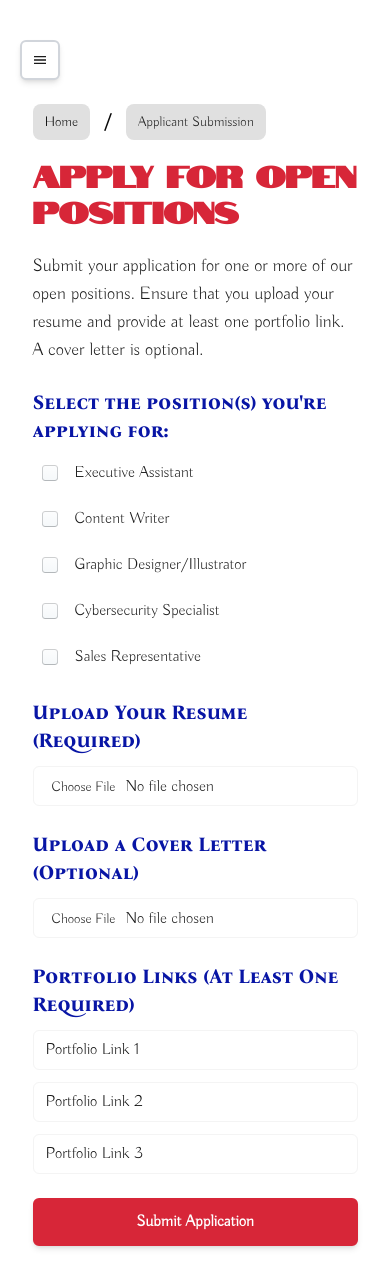
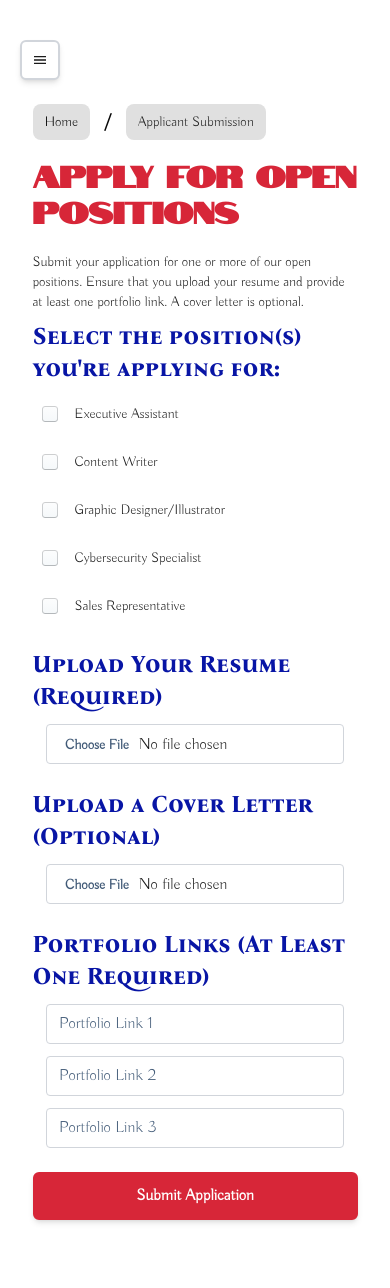
Before and after one commit to tmchuynh/phoenix-code-studio, a Next.js app: page /applicant-submission in a window 390 px wide. Shown: the top 1288 px of the page. Built offline with nearby package versions, Linux system fonts and the light colour scheme.

Commit message:
update width

```diff
--- a/src/app/applicant-submission/page.tsx
+++ b/src/app/applicant-submission/page.tsx
@@ -82,7 +82,7 @@ const ApplicantSubmissionPage = () => {
       <h1 className="text-3xl md:text-4xl lg:text-5xl font-bold text-primary mb-6">
         Apply for Open Positions
       </h1>
-      <p className="mb-6 text-lg">
+      <p>
         Submit your application for one or more of our open positions. Ensure
         that you upload your resume and provide at least one portfolio link. A
         cover letter is optional.
@@ -96,7 +96,7 @@ const ApplicantSubmissionPage = () => {
       <form onSubmit={handleSubmit} className="space-y-6">
         {/* Job Positions Selection */}
         <section>
-          <h2 className="text-xl font-semibold text-secondary mb-3">
+          <h2 className="text-secondary mb-3">
             Select the position(s) you're applying for:
           </h2>
           <div className="grid grid-cols-1 md:grid-cols-2 gap-3">
@@ -109,7 +109,7 @@ const ApplicantSubmissionPage = () => {
                   }
                 />
                 <label htmlFor={position.title} className="ml-2">
-                  {position.title}
+                  <p>{position.title}</p>
                 </label>
               </div>
             ))}
@@ -118,40 +118,42 @@ const ApplicantSubmissionPage = () => {
 
         {/* Resume Upload (Required) */}
         <section>
-          <h2 className="text-xl font-semibold text-secondary mb-3">
-            Upload Your Resume (Required)
-          </h2>
+          <h2 className="text-secondary mb-3">Upload Your Resume (Required)</h2>
           <Input
             type="file"
             accept=".pdf,.doc,.docx"
             onChange={handleResumeUpload}
+            className="border border-border rounded w-11/12 md:w-full mx-auto md:h-12 md:text-md lg:text-xl file:text-accent-2 file:font-extrabold file:md:text-md file:lg:text-lg"
             required
           />
           {resume && (
-            <p className="text-sm ml-5 mt-2">Uploaded File: {resume.name}</p>
+            <p className="text-sm xl:text-lg ml-5 mt-2">
+              <strong>Uploaded File:</strong> {resume.name}
+            </p>
           )}
         </section>
 
         {/* Cover Letter Upload (Optional) */}
         <section>
-          <h2 className="text-xl font-semibold text-secondary mb-3">
+          <h2 className="text-secondary mb-3">
             Upload a Cover Letter (Optional)
           </h2>
           <Input
             type="file"
             accept=".pdf,.doc,.docx"
             onChange={handleCoverLetterUpload}
+            className="border border-border rounded w-11/12 md:w-full mx-auto md:h-12 md:text-md lg:text-xl file:text-accent-2 file:font-extrabold file:md:text-md file:lg:text-lg"
           />
           {coverLetter && (
-            <p className="text-sm ml-5 mt-2">
-              Selected File: {coverLetter.name}
+            <p className="text-sm xl:text-lg ml-5 mt-2">
+              <strong>Selected File:</strong> {coverLetter.name}
             </p>
           )}
         </section>
 
         {/* Portfolio Links (At Least One Required) */}
         <section>
-          <h2 className="text-xl font-semibold text-secondary mb-3">
+          <h2 className="text-secondary mb-3">
             Portfolio Links (At Least One Required)
           </h2>
           <div className="space-y-3">
@@ -161,6 +163,7 @@ const ApplicantSubmissionPage = () => {
                 type="url"
                 placeholder={`Portfolio Link ${index + 1}`}
                 value={link}
+                className="border border-border rounded w-11/12 md:w-full mx-auto md:h-12 md:text-md lg:text-xl placeholder:text-accent-2"
                 onChange={(e) => handlePortfolioChange(index, e.target.value)}
               />
             ))}
```
